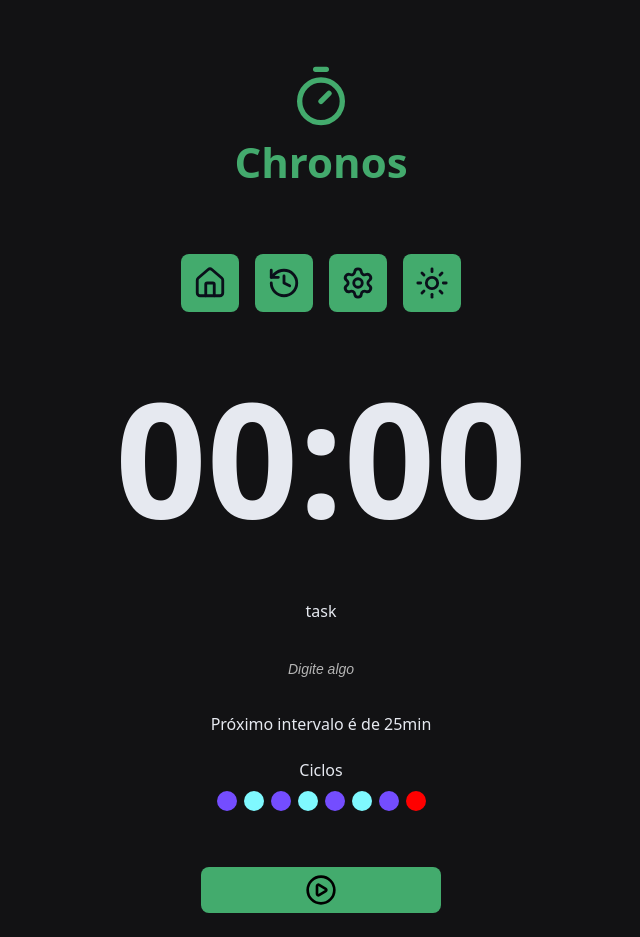
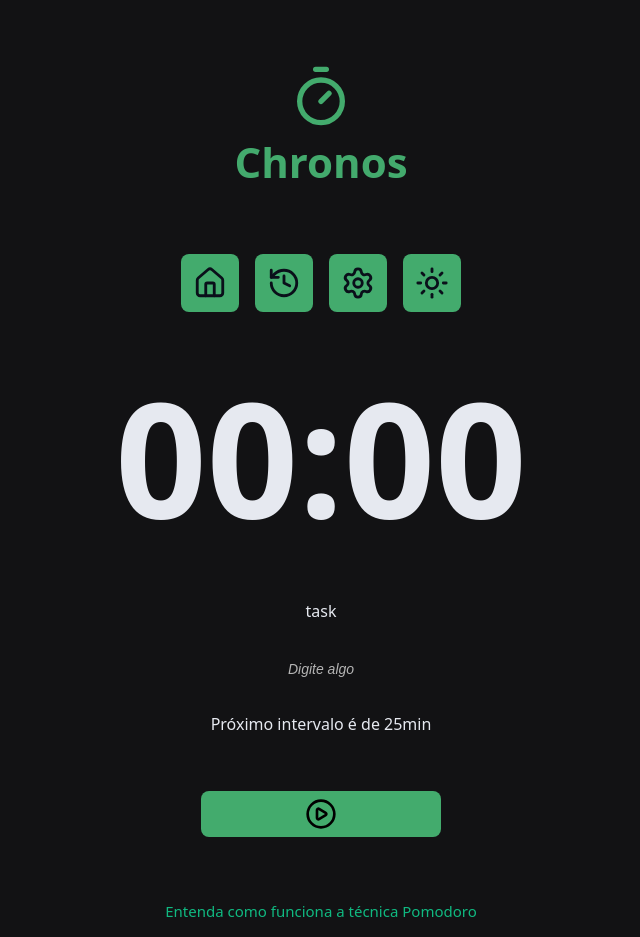
Before and after one commit to kaiquesb11/chromos, a React (Vite) app: page / in a window 1280 px wide. Shown: the top 937 px of the page, without its empty margins (319-959 px from the left). Built offline with nearby package versions, Linux system fonts and the light colour scheme.

Commit message:
ciclos bolinhas fechado

```diff
--- a/src/components/Cycles/index.tsx
+++ b/src/components/Cycles/index.tsx
@@ -1,19 +1,36 @@
+import { useTaskContext } from "../../contexts/TaskContext/useTaskContext";
+import { getNextCycle } from "../../utils/getNextCycle";
+import { getNextCycleType } from "../../utils/getNextCycleType";
 import styles from "./styles.module.css"
 
 export function Cycles() {
+    const {state} = useTaskContext();
+
+    const cycleStep = Array.from({length: state.currentCycle});
+
+    const cycleDescriptionMap = {
+        workTime: "Tipo de Trabalho",
+        shortBreakTime: "Intervalo Curto",
+        longBreakTime: "Intervalo Longo",
+        };
+
     return (
         <div className={styles.cycles}>
             <span>Ciclos</span>
 
             <div className={styles.cycleDots}>
-                <span className={`${styles.cycleDot} ${styles.workTime}`}></span>
-                <span className={`${styles.cycleDot} ${styles.shortBreakTime}`}></span>
-                <span className={`${styles.cycleDot} ${styles.workTime}`}></span>
-                <span className={`${styles.cycleDot} ${styles.shortBreakTime}`}></span>
-                <span className={`${styles.cycleDot} ${styles.workTime}`}></span>
-                <span className={`${styles.cycleDot} ${styles.shortBreakTime}`}></span>
-                <span className={`${styles.cycleDot} ${styles.workTime}`}></span>
-                <span className={`${styles.cycleDot} ${styles.longBreakTime}`}></span>
+                {cycleStep.map((_, index) => {
+                    const nextCycle = getNextCycle(index);
+                    const nextCycleType = getNextCycleType (nextCycle);
+                    return (
+                        <span
+                            key={nextCycle}
+                            className={`${styles.cycleDot} ${styles[nextCycleType]}`}
+                            aria-label={`Indicador de ciclo ${cycleDescriptionMap[nextCycleType]} `}
+                            title={`Indicador de ciclo ${cycleDescriptionMap[nextCycleType]} `}
+                        ></span>
+                    );
+                })}
             </div>
         </div>
     );
--- a/src/components/MainForm/index.tsx
+++ b/src/components/MainForm/index.tsx
@@ -8,6 +8,7 @@
 import { getNextCycle } from '../../utils/getNextCycle';
 import type { TaskModel } from '../../Models/TaskModel';
 import { getNextCycleType } from '../../utils/getNextCycleType';
+import { formatSecondsToMinutes } from '../../utils/formatSecondsToMinutes';
 
 export function MainForm() {
     const { state, setState } = useTaskContext();
@@ -48,7 +49,7 @@
             activeTask: newTask,
             currentCycle: nextCycle,
             secondsRemaining, // Conferir
-            formattedSecondsRemaining: '00:00', // Conferir
+            formattedSecondsRemaining: formatSecondsToMinutes(secondsRemaining),
             tasks: [...prevState.tasks, newTask],
             };
         });
@@ -70,9 +71,11 @@
             <p>Próximo intervalo é de 25min</p>
         </div>
 
-        <div className='formRow'>
-            <Cycles />
-        </div>
+        {state.currentCycle > 0 && (
+            <div className='formRow'>
+                <Cycles />
+            </div>
+        )}
 
         <div className='formRow'>
             <DefaultButton icon={<PlayCircleIcon />} />
--- a/src/utils/formatSecondsToMinutes.ts
+++ b/src/utils/formatSecondsToMinutes.ts
@@ -0,0 +1,6 @@
+
+export function formatSecondsToMinutes (seconds: number){
+    const minutes = String(Math.floor(seconds / 60)).padStart(2, "0");
+    const secondsMod = String (Math.floor(seconds % 60)).padStart(2, "0");
+    return `${minutes}: ${secondsMod}`;
+}
```
